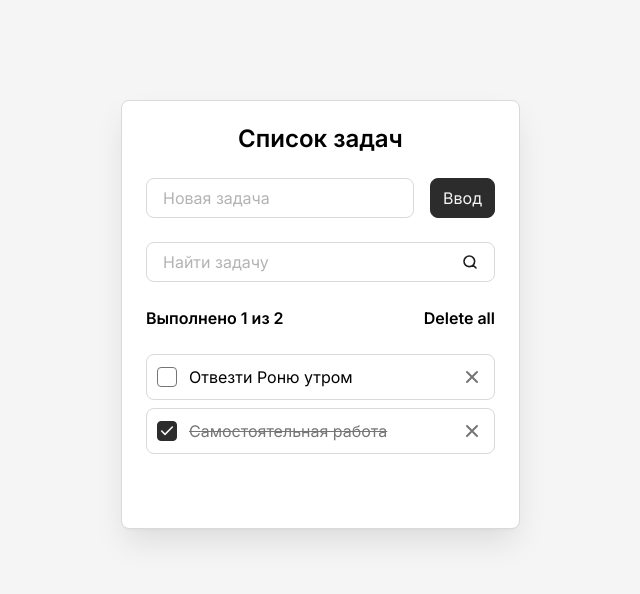
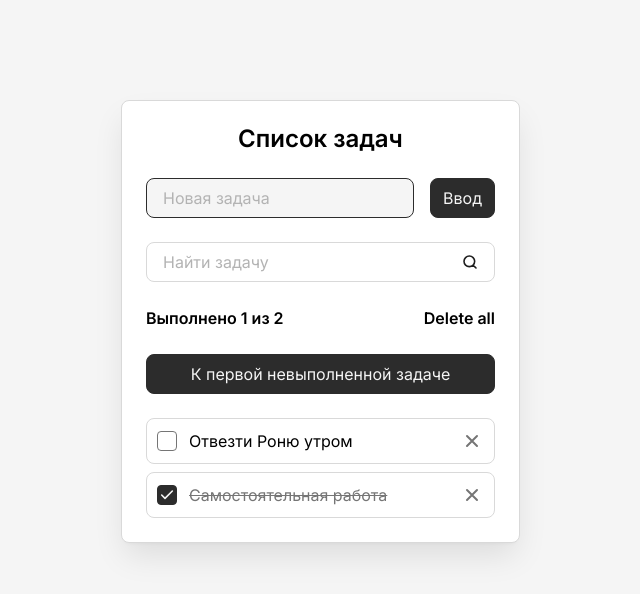
Before and after one commit to PreLeks/react-todo, a React (Vite) app: page / in a window 1280 px wide. Shown: the top 594 px of the page, without its empty margins (312-952 px from the left). Built offline with nearby package versions, Linux system fonts and the light colour scheme.

Commit message:
useRef autofocus on the new task input field and a button to scroll to the first unfinished task

```diff
--- a/src/components/AddTaskForm.jsx
+++ b/src/components/AddTaskForm.jsx
@@ -4,8 +4,8 @@ import Button from './Button.jsx'
 const AddTaskForm = (props) => {
     const {
         addTask,
-        // newTaskTitle,
-        // setNewTaskTitle,
+        newTaskTitle,
+        setNewTaskTitle,
         newTaskInputRef,
     } = props
 
@@ -16,20 +16,20 @@ const AddTaskForm = (props) => {
 
     return (
         <form
-            className = "todo__form"
-            onSubmit = {onSubmit}
+            className="todo__form"
+            onSubmit={onSubmit}
         >
             <Field
-                className = "todo__field"
-                id = "new-task"
-                label = "Новая задача"
-                // value = {newTaskTitle}
-                // onInput = {(e) => setNewTaskTitle(e.target.value)}
+                className="todo__field"
+                id="new-task"
+                label="Новая задача"
+                value={newTaskTitle}
+                onInput={(e) => setNewTaskTitle(e.target.value)}
                 ref={newTaskInputRef}
             />
             <Button
-                type = "submit"
-                children = "Ввод"
+                type="submit"
+                children="Ввод"
             />
         </form>
     )
--- a/src/components/Button.jsx
+++ b/src/components/Button.jsx
@@ -3,12 +3,14 @@ const Button = (props) => {
         className = '',
         type = 'button',
         children,
+        onClick,
     } = props
 
     return (
         <button
-            className = {`button ${className}`}
-            type = {type}
+            className={`button ${className}`}
+            type={type}
+            onClick={onClick}
         >
             {children}
         </button>
--- a/src/components/Todo.jsx
+++ b/src/components/Todo.jsx
@@ -3,6 +3,7 @@ import AddTaskForm from './AddTaskForm.jsx'
 import SearchTaskForm from './SearchTaskForm.jsx'
 import TodoInfo from './TodoInfo.jsx'
 import TodoList from './TodoList.jsx'
+import Button from './Button.jsx'
 
 const Todo = () => {
     const [tasks, setTasks] = useState(() => {
@@ -18,9 +19,12 @@ const Todo = () => {
         ]
     })
 
-    // const [newTaskTitle, setNewTaskTitle] = useState('')
+    const [newTaskTitle, setNewTaskTitle] = useState('')
+    const [searchQuery, setSearchQuery] = useState('')
+
     const newTaskInputRef = useRef(null)
-    const [searchQuery, setSearchQuery] = useState('')
+    const firstIncompleteTaskRef = useRef(null)
+    const firstIncompleteTaskId = tasks.find(({isDone}) => !isDone)?.id
 
     const deleteAllTasks = () => {
         const isConfirmed = confirm('Точно удалить все задачи?!')
@@ -49,8 +53,6 @@ const Todo = () => {
     }
 
     const addTask = () => {
-        const newTaskTitle = newTaskInputRef.current.value
-
         if (newTaskTitle.trim().length > 0) {
             const newTask = {
                 id: crypto?.randomUUID() ?? Date.now().toString(),
@@ -59,16 +61,19 @@ const Todo = () => {
             }
 
             setTasks([...tasks, newTask])
-            // setNewTaskTitle('')
-            // newTaskInputRef.current.value=''
-            newTaskInputRef.current.value=''
+            setNewTaskTitle('')
             setSearchQuery('')
+            newTaskInputRef.current.focus()
         }
     }
 
     useEffect(() => {
         localStorage.setItem('tasks', JSON.stringify(tasks))
     }, [tasks])
+
+    useEffect(() => {
+        newTaskInputRef.current.focus()
+    }, [])
 
     const clearSearchQuery = searchQuery.trim().toLowerCase()
     const filteredTasks = clearSearchQuery.length > 0
@@ -80,8 +85,8 @@ const Todo = () => {
             <h1 className="todo__title">Список задач</h1>
             <AddTaskForm
                 addTask={addTask}
-                // newTaskTitle={newTaskTitle}
-                // setNewTaskTitle={setNewTaskTitle}
+                newTaskTitle={newTaskTitle}
+                setNewTaskTitle={setNewTaskTitle}
                 newTaskInputRef={newTaskInputRef}
             />
             <SearchTaskForm
@@ -93,9 +98,15 @@ const Todo = () => {
                 done={tasks.filter(({isDone}) => isDone).length}
                 onDeleteAllButtonClick={deleteAllTasks}
             />
+            <Button
+                children='К первой невыполненной задаче'
+                onClick={() => firstIncompleteTaskRef.current?.scrollIntoView({behavior: 'smooth'})}
+            />
             <TodoList
                 tasks={tasks}
                 filteredTasks={filteredTasks}
+                firstIncompleteTaskRef={firstIncompleteTaskRef}
+                firstIncompleteTaskId={firstIncompleteTaskId}
                 onDeleteTaskButtonClick={deleteTask}
                 onTaskCompleteChange={toggleTaskComplete}
             />
--- a/src/components/TodoItem.jsx
+++ b/src/components/TodoItem.jsx
@@ -4,46 +4,50 @@ const TodoItem = (props) => {
         id,
         title,
         isDone,
+        ref,
         onDeleteTaskButtonClick,
         onTaskCompleteChange,
     } = props
 
     return (
-        <li className = {`todo-item ${className}`}>
+        <li
+            className={`todo-item ${className}`}
+            ref={ref}
+        >
             <input
-                className = "todo-item__checkbox"
-                id = {id}
-                type = "checkbox"
-                checked = {isDone}
-                onChange = {({ target }) => {
+                className="todo-item__checkbox"
+                id={id}
+                type="checkbox"
+                checked={isDone}
+                onChange={({target}) => {
                     onTaskCompleteChange(id, target.checked)
                 }}
             />
             <label
-                className = "todo-item__label"
-                htmlFor = {id}
+                className="todo-item__label"
+                htmlFor={id}
             >
                 {title}
             </label>
             <button
-                className = "todo-item__delete-button"
-                aria-label = "Delete"
-                title = "Delete"
-                onClick = {() => onDeleteTaskButtonClick(id)}
+                className="todo-item__delete-button"
+                aria-label="Delete"
+                title="Delete"
+                onClick={() => onDeleteTaskButtonClick(id)}
             >
                 <svg
-                    width = "20"
-                    height = "20"
-                    viewBox = "0 0 20 20"
-                    fill = "none"
-                    xmlns = "http://www.w3.org/2000/svg"
+                    width="20"
+                    height="20"
+                    viewBox="0 0 20 20"
+                    fill="none"
+                    xmlns="http://www.w3.org/2000/svg"
                 >
                     <path
-                        d = "M15 5L5 15M5 5L15 15"
-                        stroke = "#757575"
-                        strokeWidth = "2"
-                        strokeLinecap = "round"
-                        strokeLinejoin = "round"
+                        d="M15 5L5 15M5 5L15 15"
+                        stroke="#757575"
+                        strokeWidth="2"
+                        strokeLinecap="round"
+                        strokeLinejoin="round"
                     />
                 </svg>
             </button>
--- a/src/components/TodoList.jsx
+++ b/src/components/TodoList.jsx
@@ -4,6 +4,8 @@ const TodoList = (props) => {
     const {
         tasks = [],
         filteredTasks,
+        firstIncompleteTaskRef,
+        firstIncompleteTaskId,
         onDeleteTaskButtonClick,
         onTaskCompleteChange,
     } = props
@@ -25,6 +27,7 @@ const TodoList = (props) => {
                 <TodoItem
                     className="todo__item"
                     key={task.id}
+                    ref={task.id === firstIncompleteTaskId ? firstIncompleteTaskRef : null}
                     onDeleteTaskButtonClick={onDeleteTaskButtonClick}
                     onTaskCompleteChange={onTaskCompleteChange}
                     {...task}
```
Also changed, not shown: src/components/Field.jsx (+10 -10 lines).
